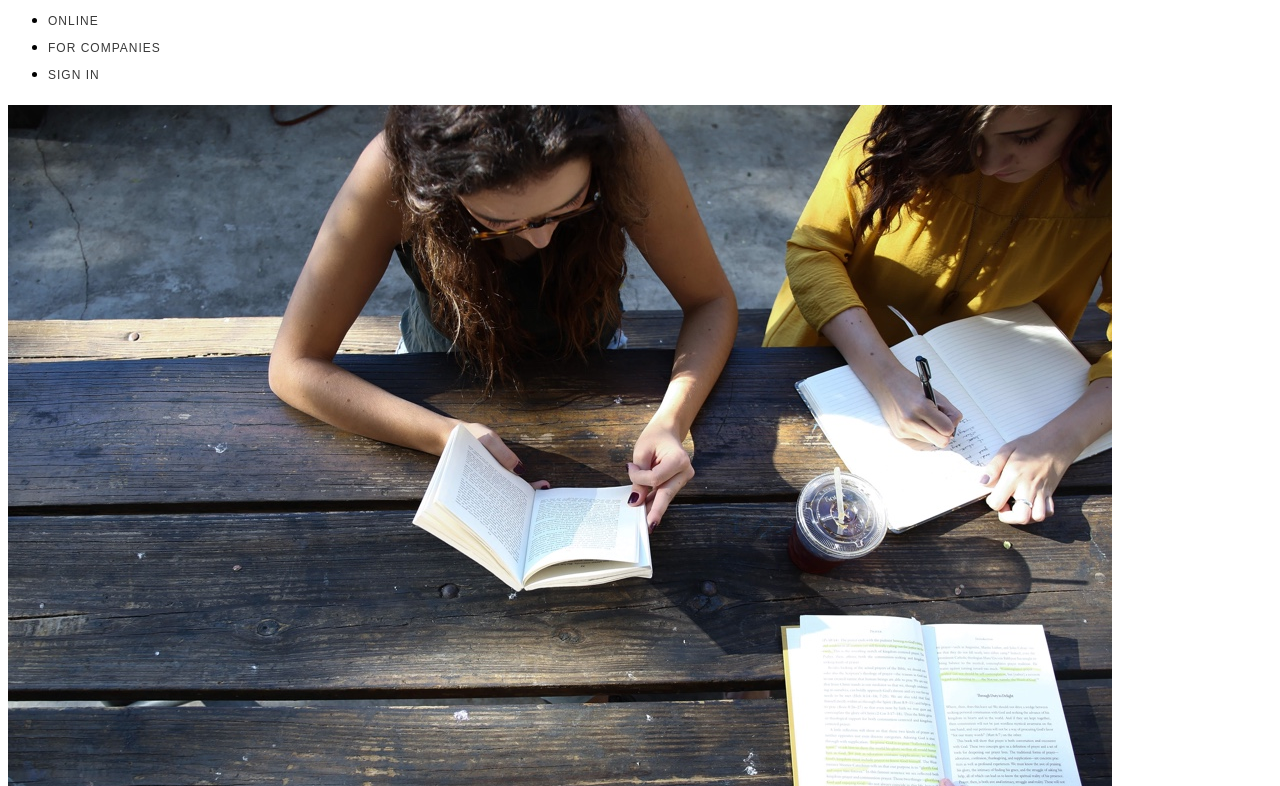
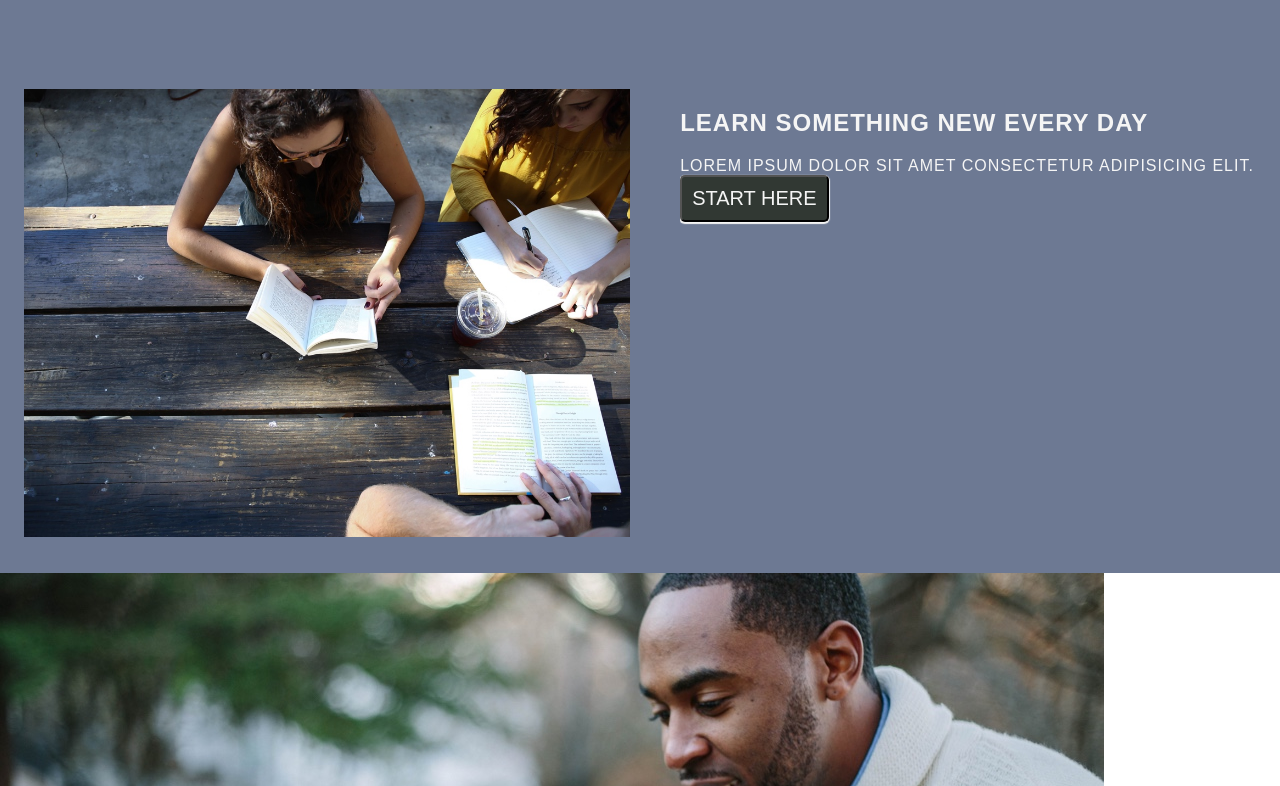
Before and after one commit to Noonhillghost/ColmarAcademy, a plain HTML site: page index.html in a window 1280 px wide. Shown: the part 71-857 px from the top of the page. Drawn offline with Linux system fonts and the light colour scheme.

Commit message:
https://github.com/Noonhillghost/ColmarAcademy

```diff
--- a/resources/css/style.css
+++ b/resources/css/style.css
@@ -3,11 +3,12 @@ html    {
     font: inherit;
 }
 body    {
-    display: block;
     font-family: Arial, Helvetica, sans-serif;
+    margin: 0%;
     letter-spacing: 1px;
     font-size: 1rem;
 }
+/* Old Code
 header   {
     display: flex;
     align-items: center;
@@ -16,43 +17,170 @@ header   {
     height: 64px;
     width: 100%;
 }
-.logo   {
-    display: flex;
-    align-items: center;
-    padding-left: 24px;
-    flex-grow: 1;
-}
-.logo img   {
-    height: 42px;
-}
 
-span .title-1    {
+span #title-1    {
     font-weight: 700;
     padding-right: 1px;
 }
-span .title-2   {
+span #title-2   {
     font-weight: 100;
 }
-.logo span  {
+nav {
+    margin: 0px;
+    overflow: hidden;
     font-size: 18px;
     line-height: 1.125rem;
     color: rgb(57, 57, 57);
     text-transform: uppercase;
+    justify-content: flex-end;
+}
+*/
+
+/* Nav Section*/
+nav {
+    overflow: hidden;
+    align-items: center;
+    position: relative;
+    background-color: whitesmoke;
+    line-height: 64px;
+}
+nav ul  {
+    margin: 0px;
     display: flex;
+}
+nav ul li   {
+    display: inline-block;
+    list-style-type: none;
+    padding-right: 16px;
+    text-transform: uppercase;
+}
+nav ul li a {
+    color: rgb(57, 57, 57);
+    display: block;
+    text-decoration: none;
+}
+nav ul  li:first-child  {
+    margin-right: auto;
+}
+nav ul li .logo   {
+    padding-left: 24px;
     align-items: center;
 }
-header nav  {
-    padding-right: 16px;
+nav .logo img   {
+    height: 42px;
 }
-nav span    {
-    display: inline-block;
-    padding: 0px 8px;
+strong  {
+    padding-right: 1rem;
 }
-a   {
+/* Old Code
+a{
     font-size: 0.75rem;
     line-height: 27px;
     text-transform: uppercase;
     text-decoration: none;
-    color: rgb(57, 57, 57);
+
     font-weight: 500;
 }
+*/
+
+/* Banner */
+.banner {
+    display: flex;
+    justify-content: center;
+    padding-top: 64px;
+    height: auto;
+    width: auto;
+    background-color: rgb(109, 121, 147);
+}
+#left-banner img    {
+    display: inline-block;;
+    width: 606px;
+    height: inherit;
+    margin: 32px 24px;
+}
+#right-banner     {
+    display: inline-block;
+    overflow: hidden;
+    margin: 32px auto;
+    color: whitesmoke;
+    font-weight: 300;
+    text-transform: uppercase;
+}
+button  {
+    display: block;
+    color: whitesmoke;
+    text-transform: uppercase;
+    background-color: rgb(49,56,51);
+    padding: 10px;
+    font-size: 1.25rem;
+    font-weight: 100;
+    border-radius: 5px;
+    box-shadow: 0px 1px 1px 1px;
+}
+button p :hover   {
+    color: orange;
+}
+/* Old Code
+container-left  {
+    display: block;
+    width: 60%;
+    margin: 32px 24px;
+}
+.text-banner    {
+    justify-content: center;
+    text-align: left;
+    color: rgb(255, 255, 255);
+    padding-right: 75px;
+}
+.container-right    {
+    width: 40%;
+    display: flex;
+    flex-direction: column;
+    margin: 32px auto;
+}
+.banner h1  {
+    letter-spacing: 2px;
+    text-transform: uppercase;
+    font-weight: 300;
+    line-height: 1.2;
+}
+h1  {
+    font-size: 2rem;
+}
+.banner span    {
+    font-size: 1.125rem;
+    padding: 30px 40px;
+    font-weight: 100;
+    line-height: 1.3;
+}
+button  {
+    display: block;
+    background-color: rgb(26, 41, 48);
+    text-align: center;
+    padding: 10px 0px;
+    text-transform: uppercase;
+    font-size: 1.25rem;
+    border-radius: 3px;
+    font-weight: 200;
+    transition-property: all;
+    transition-duration: 0.5s;
+}
+.info   {
+    background-color: rgb(213, 213, 213);
+}
+.image-info img {
+    width: 100%;
+    overflow: hidden;
+}
+.image-info h2  {
+    font-weight: 600;
+    padding: 32px 0px 24px 0px;
+}
+.image-info p   {
+    line-height: 1.3;
+}
+#tiny   {
+    display: block;
+    font-size: 12px;
+    padding-top: 36px;
+}
```
